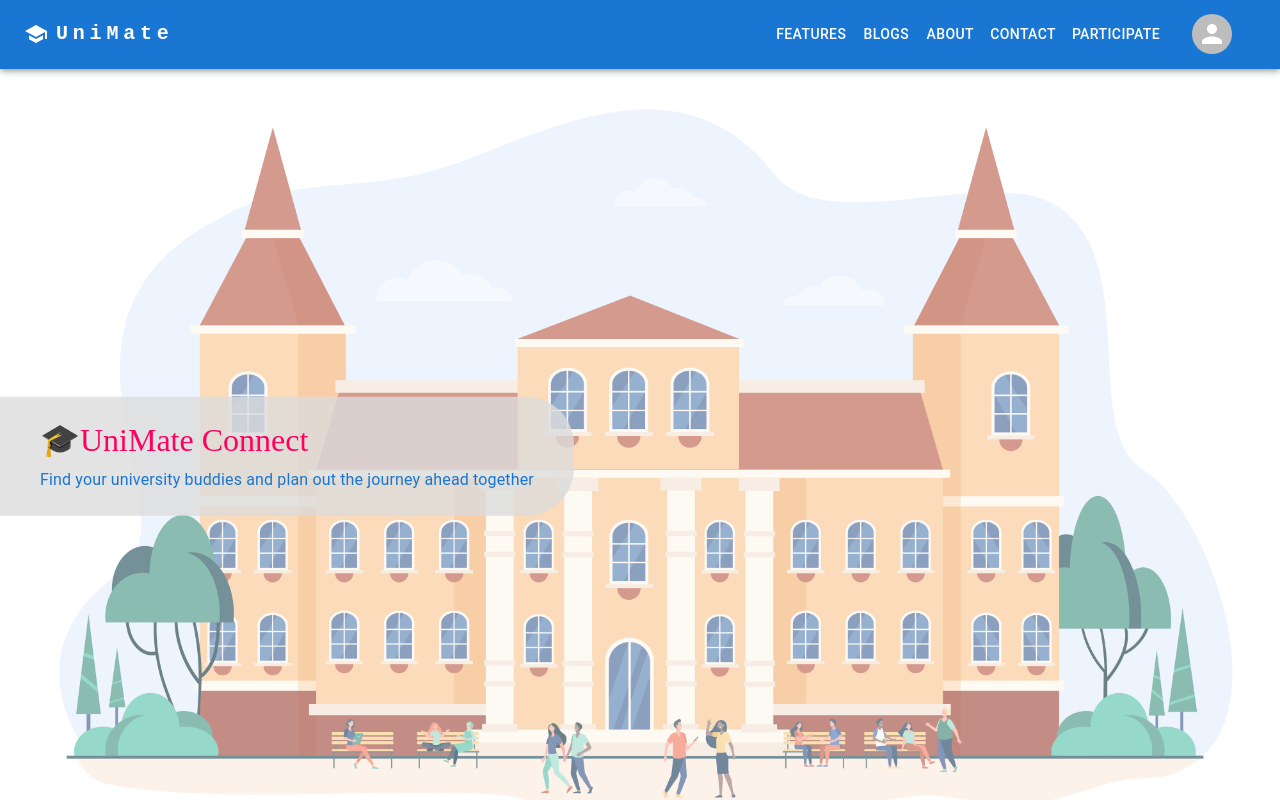
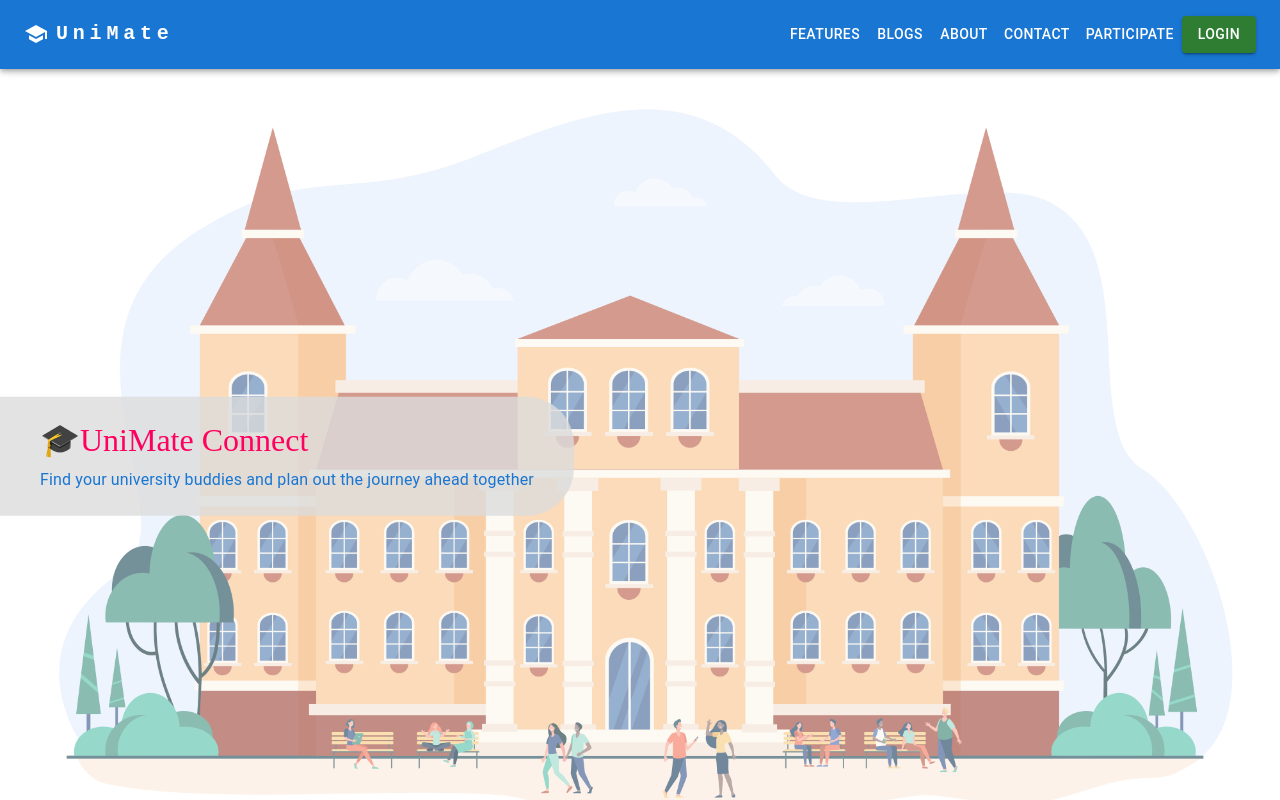
Before and after one commit to kadulkaryash71/UniMate, a React (Create React App) app: page / in a window 1280 px wide. Shown: the top 800 px of the page. Built offline with nearby package versions, Linux system fonts and the light colour scheme; a web font is replaced by a local one.

Commit message:
Public & Protected Routes segragation -v1

```diff
--- a/src/App.jsx
+++ b/src/App.jsx
@@ -1,4 +1,6 @@
 import { useState, useEffect, useContext } from "react";
+import { Routes, Route, Navigate } from "react-router-dom";
+
 import PropTypes from "prop-types";
 import SwipeableViews from "react-swipeable-views";
 import { useTheme } from "@mui/material/styles";
@@ -19,9 +21,7 @@ import Footer from "./components/Footer";
 import About from "./pages/About";
 import Contact from "./pages/Contact";
 
-import { Routes, Route } from "react-router-dom";
-
-import UserContext, { UserContextProvider } from "./context/userContext";
+import UserContext from "./context/userContext";
 
 function TabPanel(props) {
   const { children, value, index, ...other } = props;
@@ -57,7 +57,7 @@ function a11yProps(index) {
 }
 
 export default function App() {
-  const { currentUser } = useContext(UserContext);
+  const { currentUser, isLoggedIn } = useContext(UserContext);
   const theme = useTheme();
   const [value, setValue] = useState(0);
 
@@ -70,27 +70,35 @@ export default function App() {
   };
 
   return (
-    // convert tabs to AppBar
-    // setup routes
     <>
       <Navbar />
 
       <Routes>
+        {/* Public Routes */}
         <Route exact path="/" element={<LandingPage />} />
+
         <Route
           exact
           path="/login"
-          element={currentUser !== null ? <Home /> : <Login />}
+          element={!Boolean(isLoggedIn) ? <Login /> : <Navigate to="/home" />}
         />
         <Route
           exact
           path="/signup"
-          element={currentUser !== null ? <Home /> : <Signup />}
+          element={!Boolean(isLoggedIn) ? <Signup /> : <Navigate to="/home" />}
         />
-        <Route exact path="/home" element={<Home />} />
         <Route exact path="/profile" element={<Profile user={currentUser} />} />
         <Route exact path="/about" element={<About short={false} />} />
         <Route exact path="/contact" element={<Contact />} />
+        {/* Public Routes */}
+
+        {/* Protected Routes */}
+        <Route
+          exact
+          path="/home"
+          element={Boolean(isLoggedIn) ? <Home /> : <Navigate to="/login" />}
+        />
+        {/* Protected Routes */}
       </Routes>
 
       <Footer />
--- a/src/components/Navbar.jsx
+++ b/src/components/Navbar.jsx
@@ -19,7 +19,7 @@ import SchoolIcon from "@mui/icons-material/School";
 import UserContext from "../context/userContext";
 
 function Navbar() {
-  const { currentUser, setCurrentUser, updateUser } = useContext(UserContext);
+  const { currentUser, updateUser, isLoggedIn } = useContext(UserContext);
   const [anchorElNav, setAnchorElNav] = React.useState(null);
   const [anchorElUser, setAnchorElUser] = React.useState(null);
   const pages = [
@@ -46,10 +46,6 @@ function Navbar() {
     </Button>,
   ];
 
-  // useEffect(() => {
-  //   setCurrentUser(localStorage.getItem("user"));
-  // }, [setCurrentUser]);
-
   const handleOpenNavMenu = (event) => {
     setAnchorElNav(event.currentTarget);
   };
@@ -67,8 +63,7 @@ function Navbar() {
 
   function handleLogout(e) {
     e.preventDefault();
-    updateUser(null);
-    localStorage.setItem("authToken", null);
+    updateUser({}, "", false);
   }
 
   return (
@@ -164,7 +159,7 @@ function Navbar() {
           </Box>
 
           <Box sx={{ flexGrow: 0 }}>
-            {currentUser ? (
+            {Boolean(isLoggedIn) ? (
               <Container>
                 <Tooltip title="Open settings">
                   <IconButton onClick={handleOpenUserMenu} sx={{ p: 0 }}>
--- a/src/context/userContext.js
+++ b/src/context/userContext.js
@@ -1,6 +1,6 @@
 import { createContext, useState, useEffect } from "react";
 
-const UserContext = createContext({});
+const UserContext = createContext();
 
 export const UserContextProvider = ({ children }) => {
   const [currentUser, setCurrentUser] = useState({
@@ -16,26 +16,43 @@ export const UserContextProvider = ({ children }) => {
     friends: [],
   });
   const [authToken, setAuthToken] = useState("");
+  const [isLoggedIn, setLoggedIn] = useState(false);
 
   useEffect(() => {
     const storedData = localStorage.getItem("user");
     if (storedData) {
       setCurrentUser(JSON.parse(storedData));
       setAuthToken(localStorage.getItem("authToken"));
+      setLoggedIn(localStorage.getItem("isLoggedIn") === "true");
     } else {
       // Set initial data if it doesn't exist in localStorage
-      setCurrentUser({});
+      setCurrentUser({
+        fullName: "",
+        email: "",
+        username: "",
+        file: "",
+        university: "",
+        city: "",
+        country: "",
+        dialCode: "",
+        mobile: "",
+        friends: [],
+      });
       setAuthToken("");
+      setLoggedIn(false);
     }
   }, []);
 
   useEffect(() => {
     localStorage.setItem("user", JSON.stringify(currentUser));
-  }, [currentUser]);
+    localStorage.setItem("authToken", authToken);
+    localStorage.setItem("isLoggedIn", JSON.stringify(isLoggedIn));
+  }, [currentUser, authToken, isLoggedIn]);
 
-  const updateUser = (currentUser, authToken) => {
-    setCurrentUser(JSON.parse(currentUser));
-    setAuthToken(authToken);
+  const updateUser = (updatedUser, updatedAuthToken, loginStatus) => {
+    setCurrentUser(updatedUser);
+    setAuthToken(updatedAuthToken);
+    setLoggedIn(loginStatus);
   };
 
   return (
@@ -46,6 +63,8 @@ export const UserContextProvider = ({ children }) => {
         updateUser,
         authToken,
         setAuthToken,
+        isLoggedIn,
+        setLoggedIn,
       }}
     >
       {children}
--- a/src/pages/Login.jsx
+++ b/src/pages/Login.jsx
@@ -8,20 +8,12 @@ import userContext from "../context/userContext";
 import { Link } from "react-router-dom";
 
 function Login(props) {
-  const { currentUser, setCurrentUser, updateUser } = useContext(userContext);
+  const { currentUser, updateUser, isLoggedIn } = useContext(userContext);
   const [errorOccurred, setErrorOccurred] = useState(false);
   const [loginData, setLoginData] = useState({
     username: "",
     password: "",
   });
-
-  // useEffect(() => {
-  //   setCurrentUser(JSON.parse(localStorage.getItem("user")));
-  // }, [setCurrentUser]);
-
-  // useEffect(() => {
-  //   localStorage.setItem("user", JSON.stringify(currentUser));
-  // }, [currentUser]);
 
   function handleChange(e) {
     setLoginData((prevData) => ({
@@ -48,21 +40,13 @@ function Login(props) {
           setErrorOccurred(data.response);
         } else {
           console.log("inside login", data.userInfo._doc);
-          // localStorage.setItem("authToken", "bearer:" + data.token);
-          // localStorage.setItem("user", JSON.stringify(data.userInfo._doc));
-          updateUser(
-            JSON.stringify(data.userInfo._doc),
-            "bearer:" + data.token
-          );
+          updateUser(data.userInfo._doc, "bearer:" + data.token, true);
         }
       });
   }
 
   return (
     <div className="container-fluid">
-      {currentUser ? (
-        <Home />
-      ) : (
       <Paper
         sx={{
           padding: "10%",
@@ -112,7 +96,6 @@ function Login(props) {
           Don't have an account? Create one
         </Link>
       </Paper>
-      )}
     </div>
   );
 }
--- a/src/pages/Signup.jsx
+++ b/src/pages/Signup.jsx
@@ -13,7 +13,7 @@ import {
   FormControl,
   Select,
   MenuItem,
-  Container
+  Container,
 } from "@mui/material";
 
 import CameraAltRoundedIcon from "@mui/icons-material/CameraAltRounded";
@@ -22,7 +22,7 @@ import {
   firebaseStorage,
   ref,
   uploadBytesResumable,
-  getDownloadURL
+  getDownloadURL,
 } from "../firebase";
 
 import { Link } from "react-router-dom";
@@ -32,7 +32,7 @@ import ProgressBar from "../components/ProgressBar";
 import Home from "./Home";
 
 function Signup() {
-  const { currentUser, setCurrentUser } = useContext(userContext);
+  const { updateUser } = useContext(userContext);
 
   const [signupData, setSignupData] = useState({
     fullName: "",
@@ -44,7 +44,7 @@ function Signup() {
     university: "",
     country: "",
     city: "",
-    dialCode: ""
+    dialCode: "",
   });
 
   const [fileName, setFileName] = useState("");
@@ -67,7 +67,7 @@ function Signup() {
       fetch("https://countriesnow.space/api/v0.1/countries/cities", {
         method: "post",
         headers: { "Content-Type": "application/json" },
-        body: `{\n "country": "${signupData.country}" \n}`
+        body: `{\n "country": "${signupData.country}" \n}`,
       })
         .then((res) => res.json())
         .then((res) => setAllCities(res.data));
@@ -83,7 +83,7 @@ function Signup() {
     fetch("https://countriesnow.space/api/v0.1/countries/codes", {
       method: "post",
       headers: { "Content-Type": "application/json" },
-      body: data
+      body: data,
     })
       .then((res) => res.json())
       .then((res) => setCountryCode(res.data.dial_code));
@@ -92,7 +92,7 @@ function Signup() {
   function loadUniversities() {
     axios({
       url: "./data/world_universities_and_domains.json",
-      method: "get"
+      method: "get",
     })
       .then((res) => res.data)
       .then((res) => setAllUniversities(res));
@@ -101,7 +101,7 @@ function Signup() {
   function handleChange(e) {
     setSignupData((prevData) => ({
       ...prevData,
-      [e.target.name]: e.target.value
+      [e.target.name]: e.target.value,
     }));
   }
 
@@ -112,9 +112,9 @@ function Signup() {
       method: "POST",
       mode: "cors",
       headers: {
-        "Content-Type": "application/json"
+        "Content-Type": "application/json",
       },
-      body: JSON.stringify(signupData)
+      body: JSON.stringify(signupData),
     };
 
     fetch("http://127.0.0.1:5000/signup", options)
@@ -122,22 +122,18 @@ function Signup() {
       .then((data) => {
         if (data.error) {
         } else {
-          setCurrentUser(data.userInfo);
-          localStorage.setItem("authToken", "bearer:" + data.token);
+          updateUser(data.userInfo, "bearer:" + data.token, true);
         }
       });
   }
   return (
     <Container>
-      {currentUser ? (
-        <Home user={currentUser} />
-      ) : (
       <Paper
         sx={{
           p: "10%",
           m: "auto",
           textAlign: "center",
-            width: "75%"
+          width: "75%",
         }}
       >
         <form onSubmit={handleSubmit} className="d-flex flex-column">
@@ -308,7 +304,7 @@ function Signup() {
                     justifyContent: "center",
                     alignItems: "left",
                     m: 1,
-                      p: 3
+                    p: 3,
                   }}
                 >
                   <Avatar
@@ -319,7 +315,7 @@ function Signup() {
                       cursor: "pointer",
                       height: 128,
                       width: 128,
-                        m: 1
+                      m: 1,
                     }}
                   >
                     <CameraAltRoundedIcon />
@@ -409,7 +405,7 @@ function Signup() {
                             console.log("File available at", downloadURL);
                             setSignupData((previous) => ({
                               ...previous,
-                                file: downloadURL
+                              file: downloadURL,
                             }));
                           }
                         );
@@ -443,7 +439,6 @@ function Signup() {
           Have an account? Login
         </Link>
       </Paper>
-      )}
     </Container>
   );
 }
```
Lines whose indentation alone changed are shown as unchanged.
